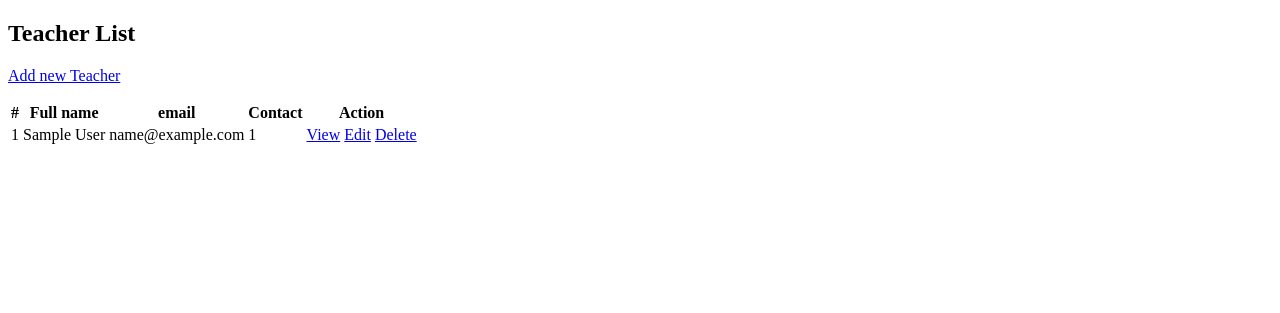
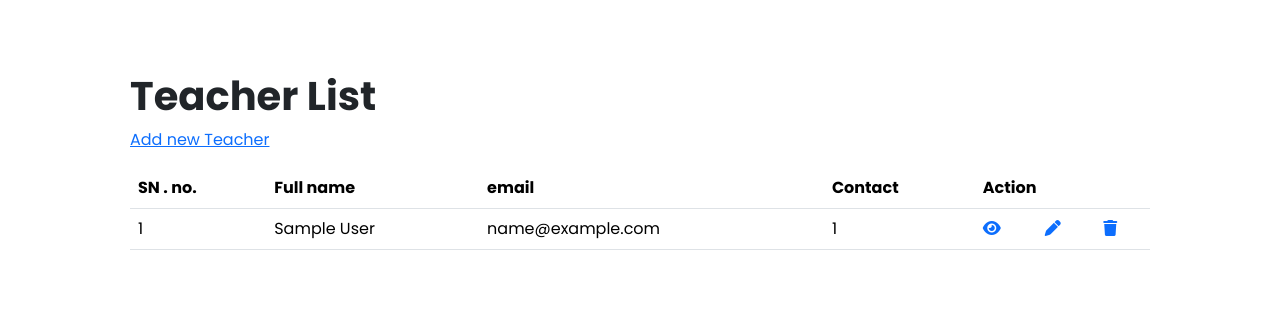
Before and after one commit to AJ006-codeland/Django-project-LMS, a Django app: page /teacher/list/ in a window 1280 px wide. Shown: the top 313 px of the page. Run offline with Django 5.2, Linux system fonts and the light colour scheme; tables that the repository leaves empty hold one stand-in row (values such as "Sample post"); some libraries are stand-ins or nearby versions.

Commit message:
Django Project day 9: teacher listing, bootstrap css use

```diff
--- a/LMS/settings.py
+++ b/LMS/settings.py
@@ -123,6 +123,7 @@ USE_TZ = True
 # https://docs.djangoproject.com/en/5.2/howto/static-files/
 
 STATIC_URL = 'static/'
+STATICFILES_DIRS= [BASE_DIR / 'static']
 
 # Default primary key field type
 # https://docs.djangoproject.com/en/5.2/ref/settings/#default-auto-field
--- a/core/templates/teachers/teacher_index.html
+++ b/core/templates/teachers/teacher_index.html
@@ -9,7 +9,7 @@
     <table class="table table-hover">
         <thead>
             <tr>
-                <th>#</th>
+                <th>SN . no. </th>
                 <th>Full name</th>
                 <th>email</th>
                 <th>Contact</th>
@@ -23,9 +23,9 @@
                 <td>{{teacher.full_name}}</td>
                 <td>{{teacher.email}}</td>
                 <td>{{teacher.phone_no}}</td>
-                <td><a href="#">View</a></td>
-                <td><a href="#">Edit</a></td>
-                <td><a href="#">Delete</a></td>
+                <td><a href="{%url ;teacher.detail% teacher.id}"><i class="fa-solid fa-eye"></i></a></td>
+                <td><a href="{%url ;teacher.delete% teacher.id}"><i class="fa-solid fa-pen"></i></a></td>
+                <td><a href="{%url ;teacher.update% teacher.id}"><i class="fa-solid fa-trash"></i></a></td>
             </tr>
             {% endfor %}
         </tbody>
--- a/core/urls.py
+++ b/core/urls.py
@@ -1,7 +1,10 @@
 from django.urls import path
-from core.views import HomePageView,TeacherCreateView,TeacherListView
+from core.views import HomePageView,TeacherCreateView,TeacherListView, TeacherDeleteView, TeacherDetailView, TeacherUpdateView
 urlpatterns =[
     path('',HomePageView.as_view, name='home'),
     path('teacher/create/', TeacherCreateView.as_view(), name= 'teacher.create'),
-    path('teacher/list/', TeacherListView.as_view(), name='teacher.index')
+    path('teacher/list/', TeacherListView.as_view(), name='teacher.index'),
+    path('teacher/<int:pk>/detail/', TeacherDetailView.as_view(), name= 'teacher.detail'),
+    path('teacher/<int:pk>/delete/', TeacherDeleteView.as_view(), name= 'teacher.delete'),
+    path('teacher/<int:pk>/update/', TeacherUpdateView.as_view(), name= 'teacher.update'),
 ]
--- a/core/views.py
+++ b/core/views.py
@@ -1,7 +1,8 @@
 from django.shortcuts import render
 from django.views.generic.base import TemplateView
-from django.views.generic import ListView, CreateView
+from django.views.generic import ListView, CreateView, DetailView, UpdateView,DeleteView
 from core.models import Teacher, Student, Assignment, Material
+from django.urls import reverse_lazy
 # Create your views here.
 
 class HomePageView(TemplateView):
@@ -17,4 +18,21 @@ class TeacherCreateView(CreateView):
     model= Teacher
     fields= ['full_name', 'email', 'department', 'phone_no', 'join_date', 'user']
     template_name= 'teachers/teacher_form.html'
-    success_url='teacher.index'
+    success_url=reverse_lazy('teacher.index')
+
+class TeacherDetailView(DetailView):
+    model= Teacher
+    template_name= 'teachers/teacher_detail.html'
+    context_object_name= 'teacher'
+
+class TeacherUpdateView(UpdateView):
+    model= Teacher
+    fields= ['full_name', 'email', 'department', 'phone_no', 'join_date', 'user']
+    template_name= 'teachers/teacher_form.html'
+    success_url=reverse_lazy('teacher.index')
+
+class TeacherDeleteView(DeleteView):
+    model= Teacher
+    context_object_name= 'teacher'
+    template_name= 'teachers/teacher_delete_confirm.html'
+    success_url=reverse_lazy('teacher.index')
--- /dev/null
+++ b/static/base.css
@@ -0,0 +1,23 @@
+@import url('https://fonts.googleapis.com/css2?family=Poppins:ital,wght@0,100;0,200;0,300;0,400;0,500;0,600;0,700;0,800;0,900;1,100;1,200;1,300;1,400;1,500;1,600;1,700;1,800;1,900&display=swap');
+:root{
+    --primary-color:#b54ab2 ;
+    --secondary-color: #1ae596;
+    --primary-font : 'Poppins';
+    --heading-font-weight: 700;
+    --primary-font-weight: 400;
+    --subheading-font-weight: 600;
+    --primary-font-size: 2rem;
+}
+*{
+    font-family: var(--primary-font);
+}
+h1{
+    font-weight: var(--heading-font-weight);
+    font-family: var(--primary-font);
+}
+h2{
+    font-weight: var(--subheading-font-weight);
+}
+p{
+    font-weight: var(--primary-font-weight);
+}
--- a/templates/base.html
+++ b/templates/base.html
@@ -4,11 +4,14 @@
     <meta charset="UTF-8">
     <meta name="viewport" content="width=device-width, initial-scale=1.0">
     <title>{% block title %}{% endblock %}</title>
+    {% load static %}
     <!-- bootstrap css link -->
-
-
-     <!-- custom css -->
-      {% block custom_css %}{% endblock %}
+     <link href="https://cdn.jsdelivr.net/npm/bootstrap@5.3.7/dist/css/bootstrap.min.css" rel="stylesheet" integrity="sha384-LN+7fdVzj6u52u30Kp6M/trliBMCMKTyK833zpbD+pXdCLuTusPj697FH4R/5mcr" crossorigin="anonymous">
+    <!-- font awesome link-->
+    <link rel="stylesheet" href="https://cdnjs.cloudflare.com/ajax/libs/font-awesome/6.7.2/css/all.min.css" integrity="sha512-Evv84Mr4kqVGRNSgIGL/F/aIDqQb7xQ2vcrdIwxfjThSH8CSR7PBEakCr51Ck+w+/U6swU2Im1vVX0SVk9ABhg==" crossorigin="anonymous" referrerpolicy="no-referrer" />
+    <!-- custom css -->
+    {% block custom_css %}{% endblock %}
+    <link rel="stylesheet" href="{% static 'base.css' %}">
 </head>
 <body>
     <!-- navigation -->
```
Also changed, not shown: core/templates/teachers/teacher_delete_confirm.html (added), core/templates/teachers/teacher_detail.html (added).
